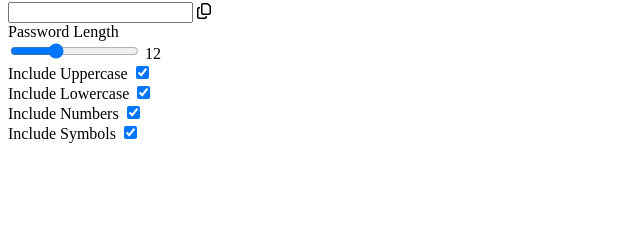
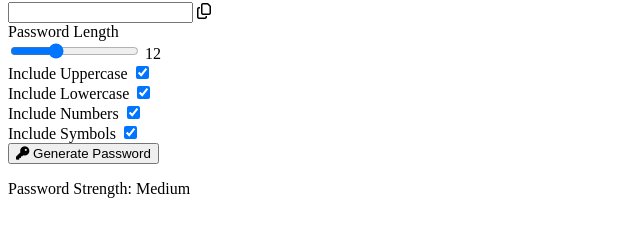
Before and after one commit to clrnlvly/Password-Generator, a plain HTML site: page index.html in a window 1280 px wide. Shown: the part 78-314 px from the top of the page, without its empty margins (0-640 px from the left). Drawn offline with Linux system fonts and the light colour scheme.

Commit message:
Update index.html

```diff
--- a/index.html
+++ b/index.html
@@ -47,7 +47,19 @@
                 <label for="symbols">Include Symbols</label>
                 <input type="checkbox" id="symbols" checked>
             </div>
-            <!--4:03 https://www.youtube.com/watch?v=kAiX0itnonM-->
+
+        </div>
+
+        <button id="generate-btn">
+            <i class="fas fa-key"></i>
+            Generate Password
+        </button>
+
+        <div class="strength-container">
+            <p>Password Strength: <span id="stength-label">Medium</span></p>
+            <div class="strength-meter">
+                <div class="strength-bar"></div>
+            </div>
         </div>
     </div>
 
```
